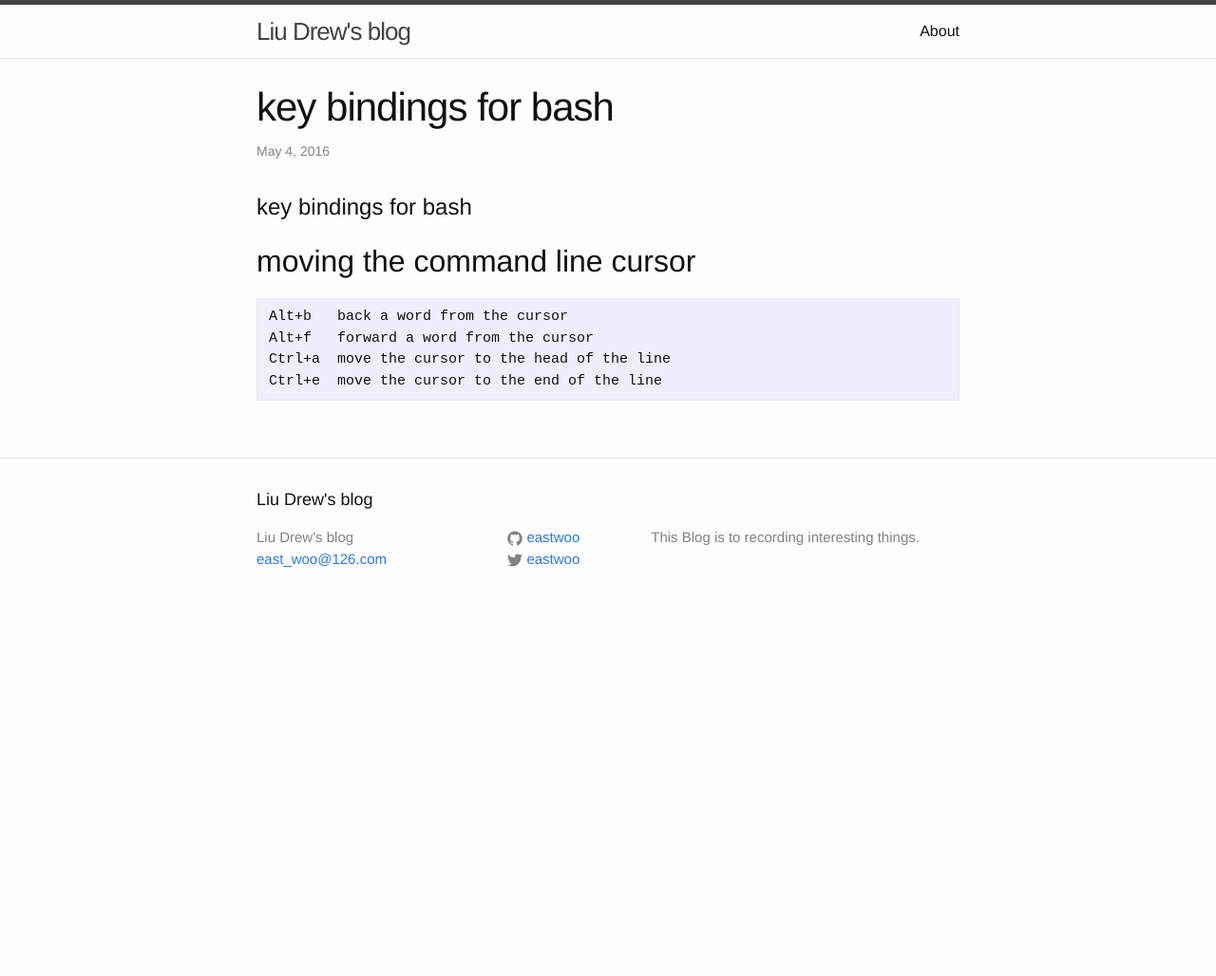
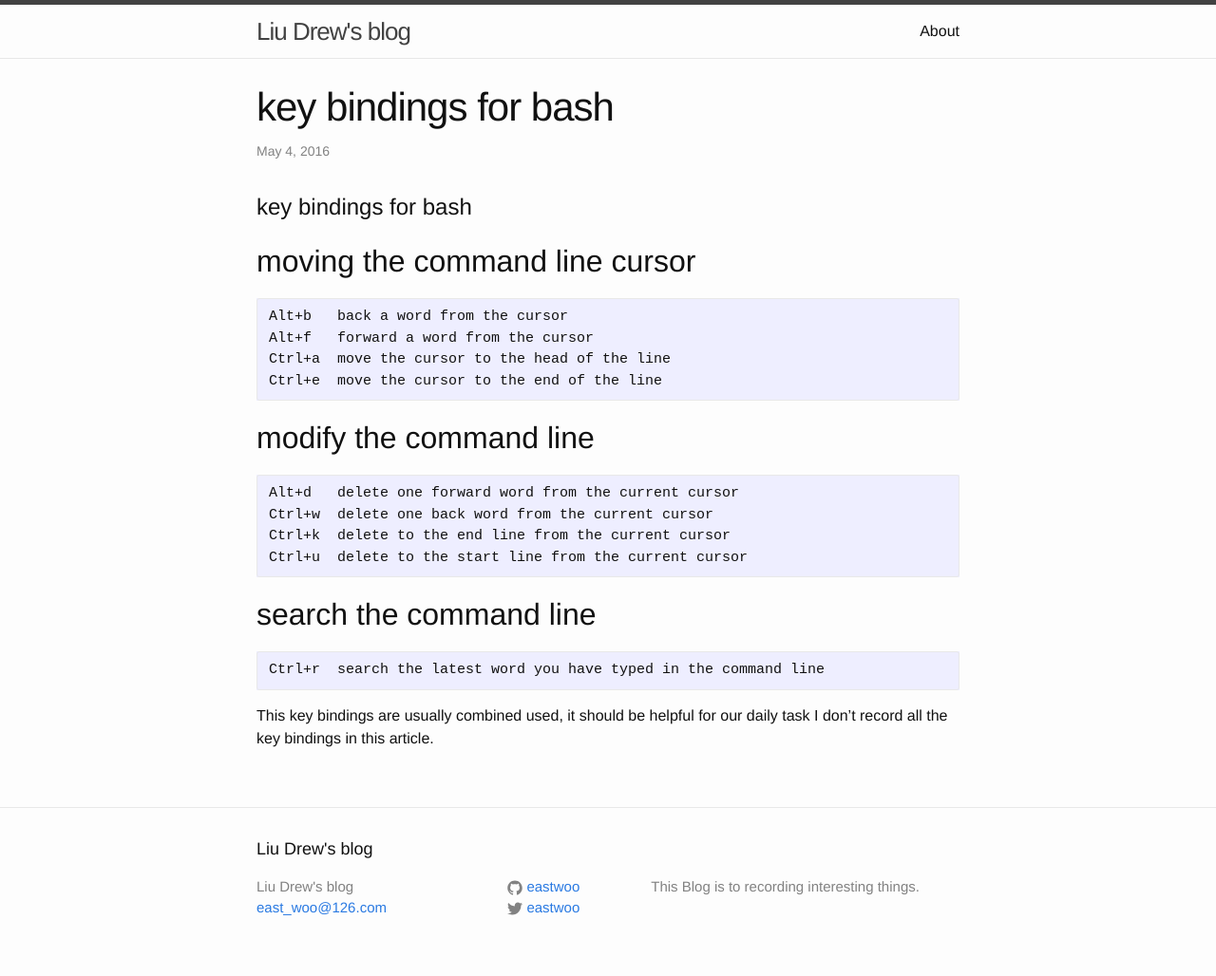
Before and after one commit to eastwoo/eastwoo.github.io, a Jekyll site: the page built from _posts/2016-05-05-key-bindings-for-bash.markdown, in a window 1280 px wide. Shown: the whole page at 95% size. Built offline with Jekyll 4.4.1, drawn with Linux system fonts in a browser that asks for light colours; before the commit the page ends 900 px from its top, so only the background shows below that.

Commit message:
add more info to the key bindings

```diff
--- a/_posts/2016-05-05-key-bindings-for-bash.markdown
+++ b/_posts/2016-05-05-key-bindings-for-bash.markdown
@@ -11,3 +11,15 @@ date:  2016-05-04 14:46:10
     Alt+f	forward a word from the cursor
     Ctrl+a	move the cursor to the head of the line
     Ctrl+e	move the cursor to the end of the line
+
+## modify the command line
+    Alt+d	delete one forward word from the current cursor
+    Ctrl+w	delete one back word from the current cursor
+    Ctrl+k	delete to the end line from the current cursor
+    Ctrl+u	delete to the start line from the current cursor
+
+## search the command line
+    Ctrl+r	search the latest word you have typed in the command line
+
+This key bindings are usually combined used, it should be helpful for our daily task
+I don't record all the key bindings in this article.
```
